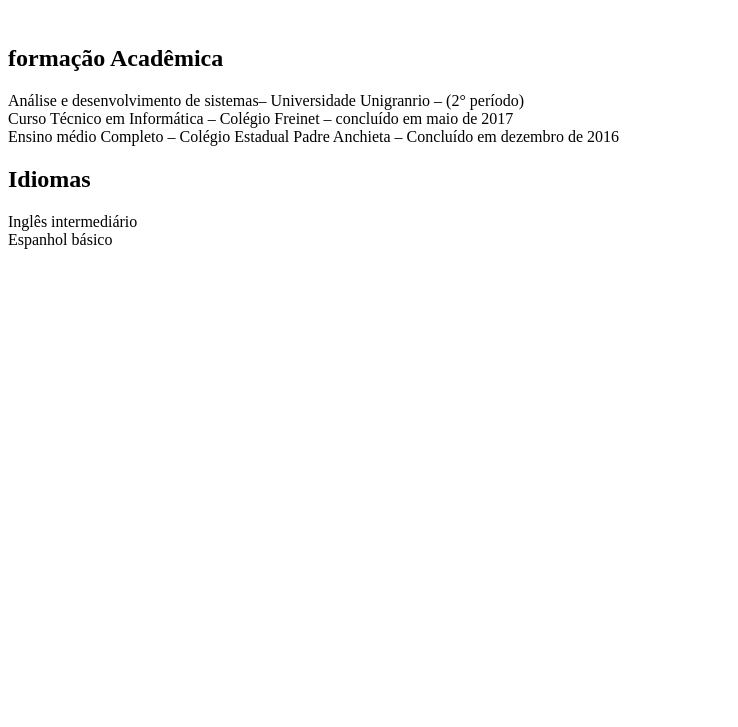
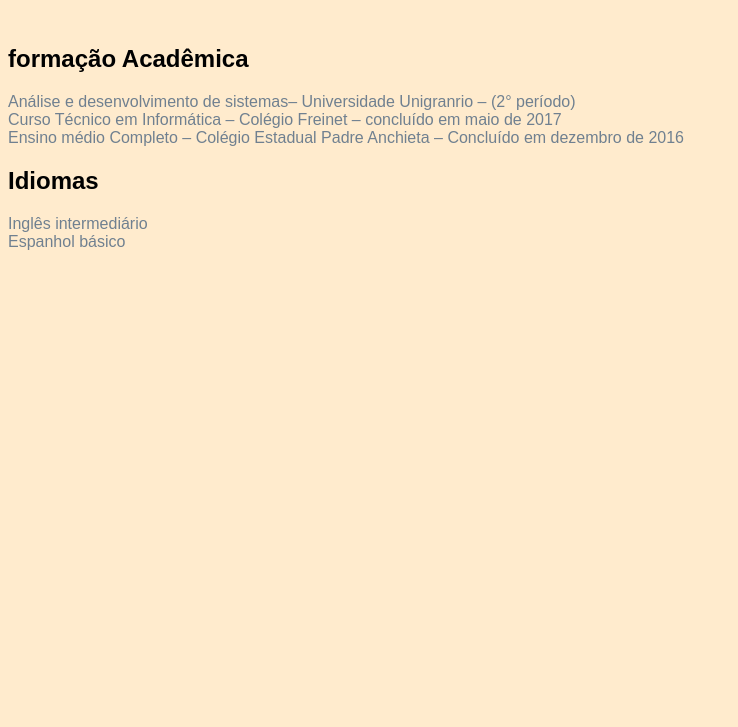
Before and after one commit to lucassilvalina/site, a plain HTML site: page index.html in a window 1280 px wide. Shown: the part 73-800 px from the top of the page, without its empty margins (0-738 px from the left). Drawn offline with Linux system fonts and the light colour scheme.

Commit message:
adc estilo

```diff
--- a/index.html
+++ b/index.html
@@ -3,7 +3,7 @@
 <head>
     <meta charset="UTF-8">
     <meta name="viewport" content="width=device-width, initial-scale=1.0">
-
+    <link rel="stylesheet" type="text/css" media="screen" href="style.css">
     <title>Meu curriculo</title>
 </head>
 <body>
--- /dev/null
+++ b/style.css
@@ -0,0 +1,7 @@
+body{
+    background-color: blanchedalmond;
+    font-family: Arial, Helvetica;
+}
+p{
+    color:slategrey;
+}
```
